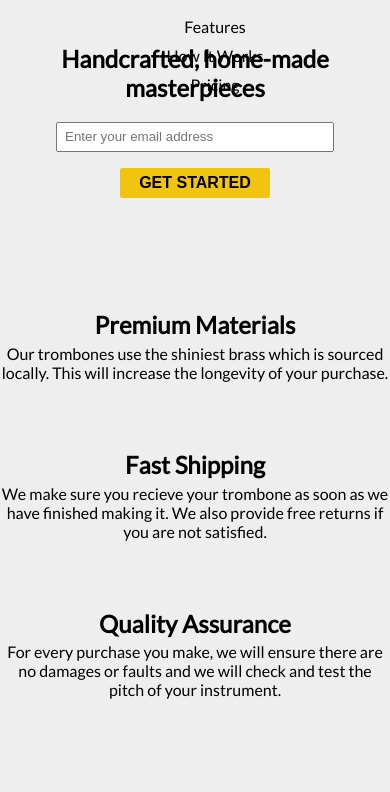
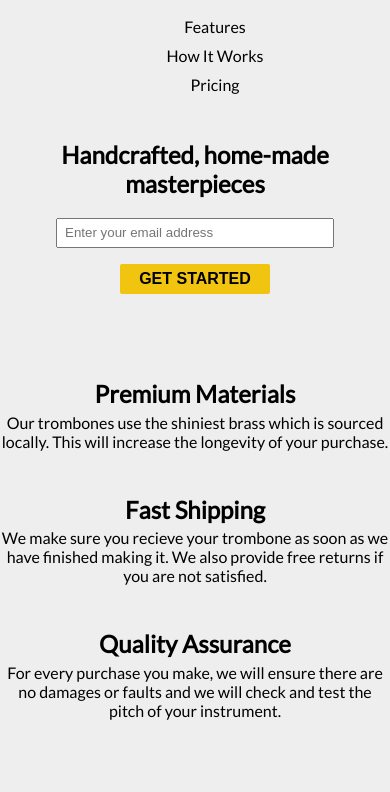
Before and after one commit to anuoluwapo/ProductPage, a plain HTML site: page index.html in a window 390 px wide. Shown: the part 52-844 px from the top of the page. Drawn offline with Linux system fonts and the light colour scheme; grey boxes are pictures that could not be loaded.

Commit message:
added background color to the header

```diff
--- a/css/style.css
+++ b/css/style.css
@@ -5,17 +5,15 @@ body{
     padding: 0;
 }
 #header{
+    background-color: inherit;
     position: fixed;
     top: 0px;
     left: 0;
     right: 0;
     min-height: 75px;
-    /* width: 100%; */
     display: flex;
     justify-content: space-around;
     align-items: center;
-    padding: 10px 0px;
-    /* z-index: 12; */
 }
 #logo{
     width: 100%;
@@ -42,8 +40,15 @@ body{
      color: #000000;
      text-decoration: none;
 }
+#main{
+    margin-top: 5rem;
+}
+#wraper{
+    max-width: 1000px;
+    width: 100%;
+    margin: 3.5rem auto 0 auto;
+}
 #form-wraper{
-    margin-top: 6rem;
     text-align: center;
 }
 #form > div{
@@ -69,10 +74,9 @@ input::placeholder{
     cursor: pointer;
     background-color: orange;
 }
-
 .container{
     display: flex;
-    margin-bottom: 0;
+    margin-bottom: -1.5rem;
 }
 .icon{
     display: flex;
@@ -80,7 +84,7 @@ input::placeholder{
     align-items: center;
     color: darkorange;
     width: 20vw;
-    /* margin: 3rem auto; */
+    margin: 2.7rem auto;
     padding: 0.8rem;
 }
 .icon i{
@@ -97,11 +101,6 @@ input::placeholder{
 }
 .desk p{
     margin: 0.3rem auto 0 auto;
-}
-#wraper{
-    max-width: 1000px;
-    width: 100%;
-    margin: 4rem auto 0 auto;
 }
 #how-it-work div{
     display: flex;
@@ -160,7 +159,6 @@ li{
     color: #000;
     padding: 9px;
 }
-
 #footer p{
     color: #444;
     font-size: 0.9em;
@@ -202,7 +200,12 @@ li{
     #nav-bar ul>li{
         padding: 5px;
     }
-
+    #main{
+        margin-top: 12rem;
+    }
+    #wraper{
+        margin-top: 2.3rem;
+    }
 }
 @media(max-width:800px){
     #pricing{
@@ -211,7 +214,6 @@ li{
     }
     .product{
         max-width: 300px;
-        margin: 0 auto;
-        margin-bottom: 10px;
+        margin: 0 auto 10px auto;
     }
 }
```
